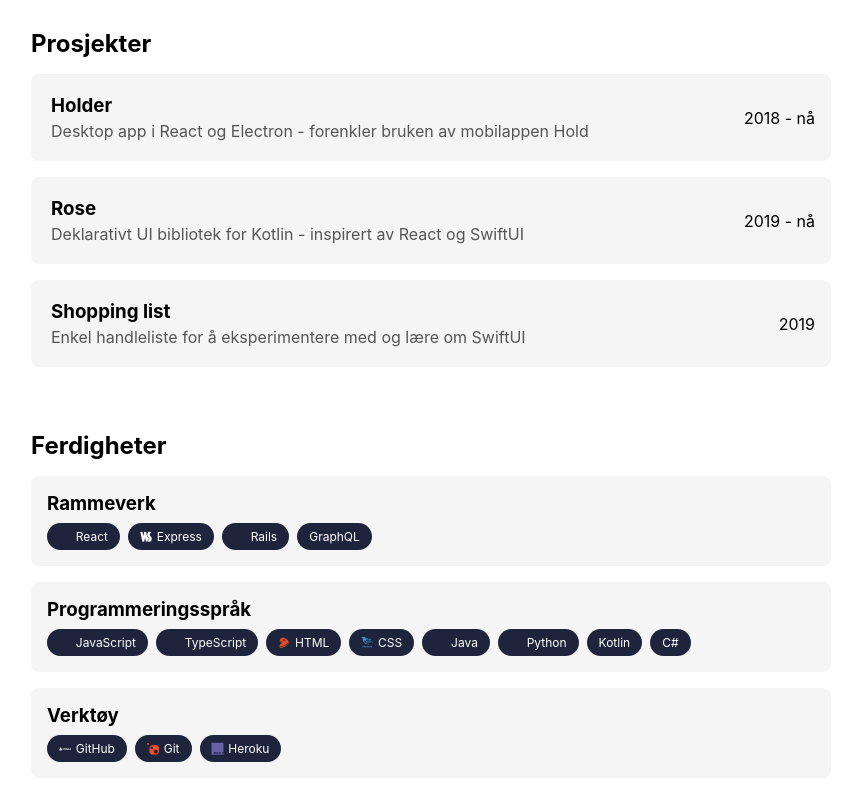
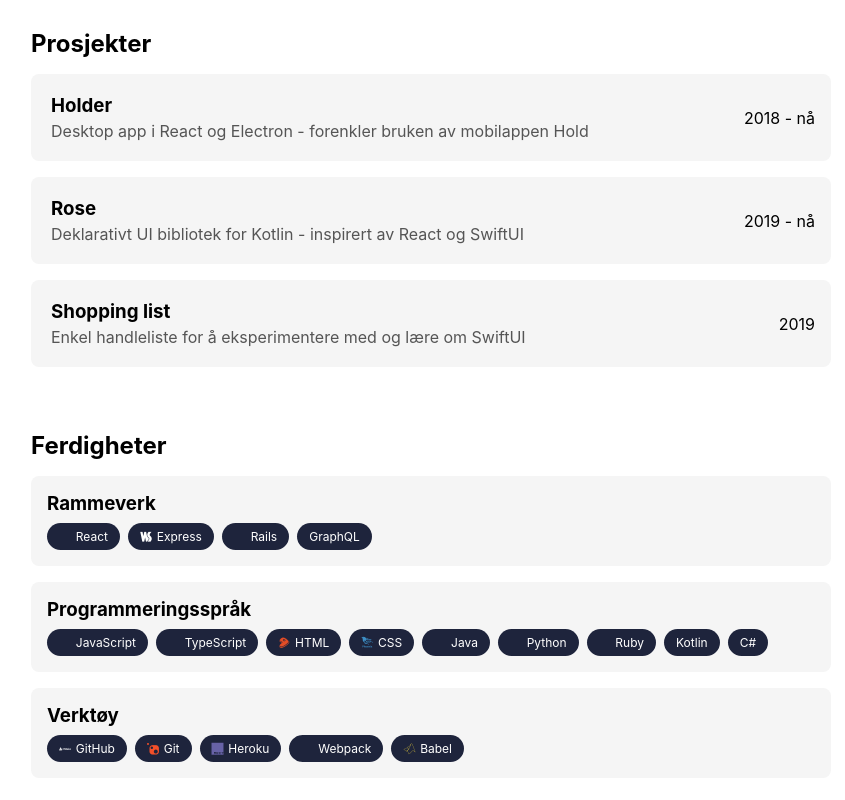
Before and after one commit to fshauge/homepage, a React (Create React App) app: page /profile in a window 1280 px wide. Shown: the part 795-1595 px from the top of the page, without its empty margins (209-1054 px from the left). Built offline with nearby package versions, Linux system fonts and the light colour scheme.

Commit message:
Add more skills

```diff
--- a/src/components/Profile.tsx
+++ b/src/components/Profile.tsx
@@ -149,6 +149,7 @@ const Profile = () => (
               { icon: "devicon-css3-plain colored", name: "CSS" },
               { icon: "devicon-java-plain", name: "Java" },
               { icon: "devicon-python-plain colored", name: "Python" },
+              { icon: "devicon-ruby-plain colored", name: "Ruby" },
               { name: "Kotlin" },
               { name: "C#" }
             ]}
@@ -158,7 +159,9 @@ const Profile = () => (
             items={[
               { icon: "devicon-github-plain", name: "GitHub" },
               { icon: "devicon-git-plain colored", name: "Git" },
-              { icon: "devicon-heroku-plain colored", name: "Heroku" }
+              { icon: "devicon-heroku-plain colored", name: "Heroku" },
+              { icon: "devicon-webpack-plain colored", name: "Webpack" },
+              { icon: "devicon-babel-plain colored", name: "Babel" }
             ]}
           />
         ]}
```
